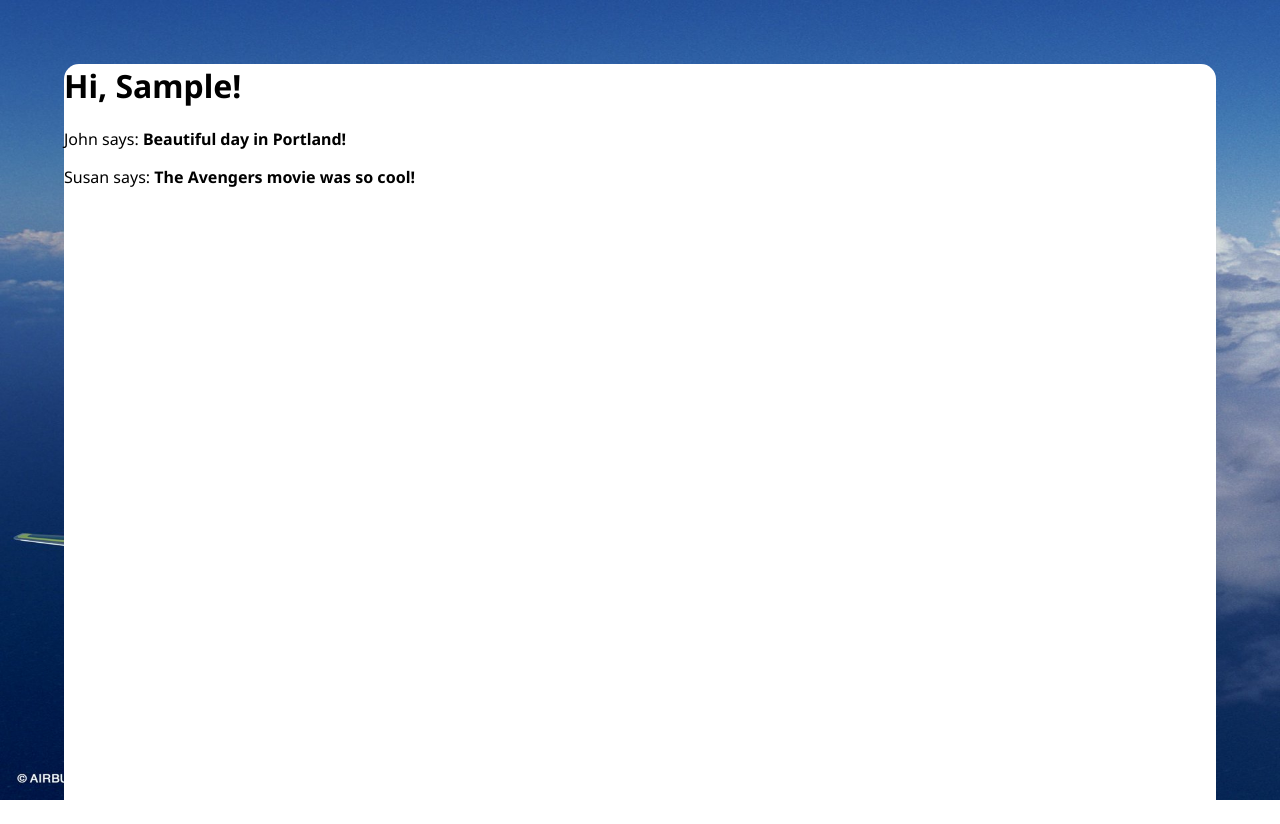
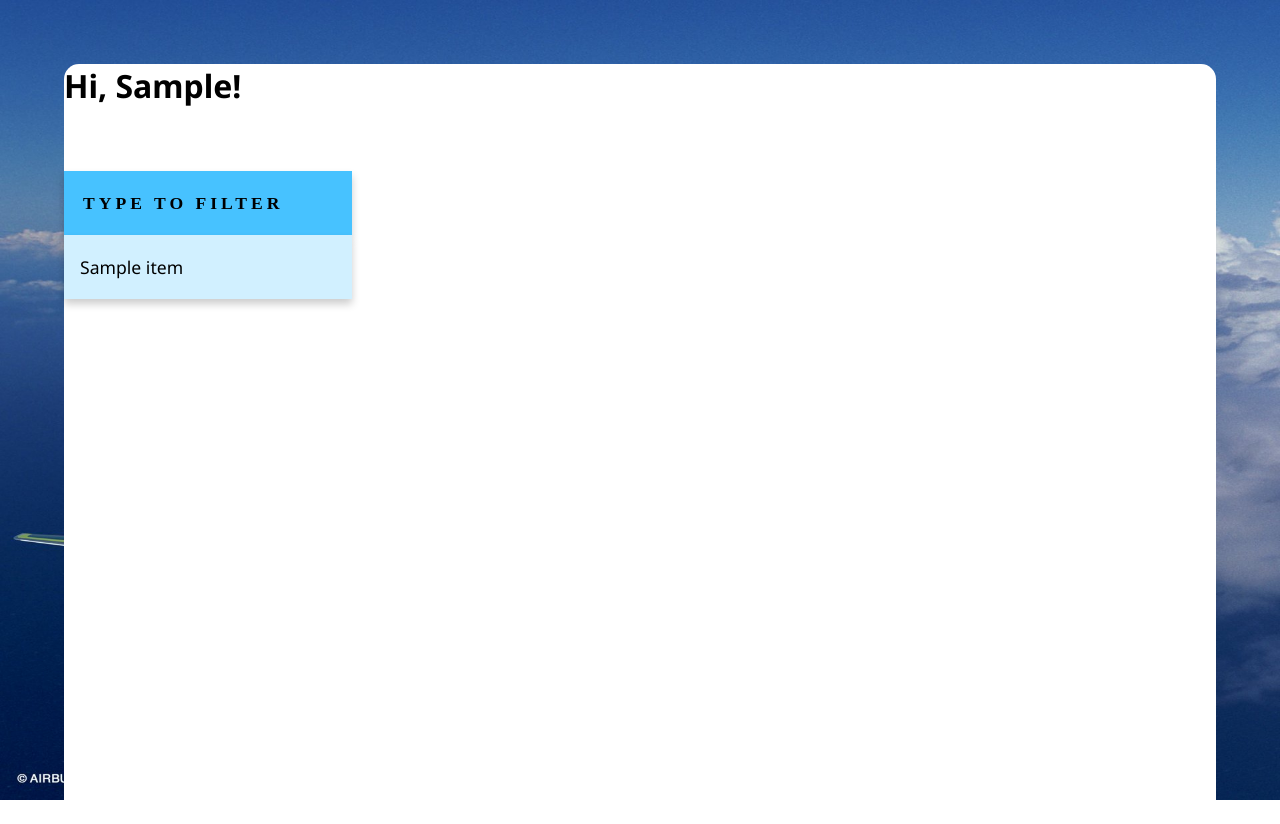
Before and after one commit to GuillerJ/Arcadia-Flight-Data, a Flask app: page / in a window 1280 px wide. Run offline with Flask 2, Linux system fonts and the light colour scheme; a user stored in the database is signed in; tables that the repository leaves empty hold one stand-in row (values such as "Sample post"); a database or web service that is not in the repository returns one stand-in record (values such as "Sample title"); data that the repository does not hold is empty; some web fonts are replaced.

Commit message:
Add example airports. Api Rest for web with new endpoint which return example airports. Home template with dropdown for choosing airports.

```diff
--- a/app/__init__.py
+++ b/app/__init__.py
@@ -37,7 +37,7 @@ if not app.debug:
         # También archivito de log
         if not os.path.exists('logs'):
             os.mkdir('logs')
-        file_handler = RotatingFileHandler('logs/perrinder.log', maxBytes=10240,
+        file_handler = RotatingFileHandler('logs/arcadia.log', maxBytes=10240,
                                         backupCount=10)
         file_handler.setFormatter(logging.Formatter(
             '%(asctime)s %(levelname)s: %(message)s [in %(pathname)s:%(lineno)d]'))
@@ -45,4 +45,4 @@ if not app.debug:
         app.logger.addHandler(file_handler)
 
         app.logger.setLevel(logging.INFO)
-        app.logger.info('Perrinder startup')
+        app.logger.info('Arcadia startup')
--- a/app/routes.py
+++ b/app/routes.py
@@ -3,10 +3,12 @@ from flask import render_template, flash, redirect, url_for
 from flask_login import current_user, login_user, logout_user, login_required
 from werkzeug.urls import url_parse
 from datetime import datetime
+import requests
 
 from app import app, db
 from app.modelos import Usuario
 from app.formularios import LoginForm, RegistrationForm, EditProfileForm
+api_url = 'http://localhost:5005/{}'
 
 
 
@@ -15,17 +17,8 @@ from app.formularios import LoginForm, RegistrationForm, EditProfileForm
 @login_required
 def index():
     user = {'username': 'Miguel'}
-    posts = [
-        {
-            'author': {'username': 'John'},
-            'body': 'Beautiful day in Portland!'
-        },
-        {
-            'author': {'username': 'Susan'},
-            'body': 'The Avengers movie was so cool!'
-        }
-    ]
-    return render_template("index.html", title='Home Page', user=current_user, posts=posts)
+    airports = requests.get(api_url.format('exAir')).json()
+    return render_template("index.html", title='Home Page', user=current_user, airports=airports)
 
 
 @app.route('/login', methods=['GET', 'POST'])
--- /dev/null
+++ b/app/static/css/drop-filter.css
@@ -0,0 +1,96 @@
+* {
+  margin: 0;
+  padding: 0;
+  box-sizing: border-box;
+}
+
+
+form {
+  position: relative;
+  width: 18rem;
+  margin-top: 8vh;
+}
+
+.chosen-value,
+.value-list {
+  position: absolute;
+  top: 0;
+  left: 0;
+  width: 100%;
+}
+
+.chosen-value {
+  font-family: 'Ek Mukta';
+  text-transform: uppercase;
+  font-weight: 600;
+  letter-spacing: 4px;
+  height: 4rem;
+  font-size: 1.1rem;
+  padding: 1rem;
+  background-color: #96DCFF;
+  border: 3px solid transparent;
+  transition: .3s ease-in-out;
+
+  &::-webkit-input-placeholder {
+    color: #333;
+  }
+
+  &:hover {
+    background-color: #0AADFF;
+    cursor: pointer;
+
+    &::-webkit-input-placeholder {
+      color: #333;
+    }
+  }
+
+  &:focus,
+  &.open {
+    box-shadow: 0px 5px 8px 0px rgba(0,0,0,0.2);
+    outline: 0;
+    background-color: #47C2FF;
+    color: #000;
+
+    &::-webkit-input-placeholder {
+      color: #000;
+    }
+  }
+}
+
+.value-list {
+  list-style: none;
+  margin-top: 4rem;
+  box-shadow: 0px 5px 8px 0px rgba(0,0,0,0.2);
+  overflow: hidden;
+  max-height: 0;
+  transition: .3s ease-in-out;
+
+  &.open {
+   max-height: 320px;
+   overflow: auto;
+  }
+
+  li {
+    position: relative;
+    height: 4rem;
+    background-color: #D1F0FF;
+    padding: 1rem;
+    font-size: 1.1rem;
+    display: flex;
+    align-items: center;
+    cursor: pointer;
+    transition: background-color .3s;
+    opacity: 1;
+
+    &:hover {
+      background-color: #96DCFF;
+    }
+
+    &.closed {
+      max-height: 0;
+      overflow: hidden;
+      padding: 0;
+      opacity: 0;
+    }
+  }
+}
--- /dev/null
+++ b/app/static/js/drop-filter.js
@@ -0,0 +1,63 @@
+const inputField = document.querySelector('.chosen-value');
+const dropdown = document.querySelector('.value-list');
+const dropdownArray = [... document.querySelectorAll('li')];
+console.log(typeof dropdownArray)
+dropdown.classList.add('open');
+inputField.focus(); // Demo purposes only
+let valueArray = [];
+dropdownArray.forEach(item => {
+  valueArray.push(item.textContent);
+});
+
+const closeDropdown = () => {
+  dropdown.classList.remove('open');
+}
+
+inputField.addEventListener('input', () => {
+  dropdown.classList.add('open');
+  let inputValue = inputField.value.toLowerCase();
+  let valueSubstring;
+  if (inputValue.length > 0) {
+    for (let j = 0; j < valueArray.length; j++) {
+      if (!(inputValue.substring(0, inputValue.length) === valueArray[j].substring(0, inputValue.length).toLowerCase())) {
+        dropdownArray[j].classList.add('closed');
+      } else {
+        dropdownArray[j].classList.remove('closed');
+      }
+    }
+  } else {
+    for (let i = 0; i < dropdownArray.length; i++) {
+      dropdownArray[i].classList.remove('closed');
+    }
+  }
+});
+
+dropdownArray.forEach(item => {
+  item.addEventListener('click', (evt) => {
+    inputField.value = item.textContent;
+    dropdownArray.forEach(dropdown => {
+      dropdown.classList.add('closed');
+    });
+  });
+})
+
+inputField.addEventListener('focus', () => {
+   inputField.placeholder = 'Type to filter';
+   dropdown.classList.add('open');
+   dropdownArray.forEach(dropdown => {
+     dropdown.classList.remove('closed');
+   });
+});
+
+inputField.addEventListener('blur', () => {
+   inputField.placeholder = 'Select airport';
+  dropdown.classList.remove('open');
+});
+
+document.addEventListener('click', (evt) => {
+  const isDropdown = dropdown.contains(evt.target);
+  const isInput = inputField.contains(evt.target);
+  if (!isDropdown && !isInput) {
+    dropdown.classList.remove('open');
+  }
+});
--- a/app/templates/base.html
+++ b/app/templates/base.html
@@ -7,10 +7,10 @@
 
         <link rel="stylesheet" type="text/css" href="{{ url_for('static', filename='/css/Registro.css') }}">
 
-        {% if titulo %}
-        <title>{{ titulo }} - Perrinder</title>
+        {% if title %}
+        <title>{{ title }} - OpenSky Analisis</title>
         {% else %}
-        <title>Perrinder - </title>
+        <title>OpenSky Analisis - </title>
         {% endif %}
         <link rel="shortcut icon" href="{{ url_for('static', filename='favicon.ico') }}">
     </head>
--- a/app/templates/index.html
+++ b/app/templates/index.html
@@ -1,9 +1,16 @@
 {% extends "base.html" %}
-{% set titulo = 'Inicio' %}
 
 {% block content %}
     <h1>Hi, {{ current_user.usuario }}!</h1>
-    {% for post in posts %}
-    <div><p>{{ post.author.username }} says: <b>{{ post.body }}</b></p></div>
-    {% endfor %}
+    <form>
+      <input class="chosen-value" type="text" value="" placeholder="Type to filter">
+        <ul class="value-list">
+          {% for nombre in airports %}
+            <li id="{{ airports.get(nombre) }}">{{ nombre }}</li>
+          {% endfor %}
+        </ul>
+      </form>
+
+      <link rel="stylesheet" type="text/css" href="{{ url_for('static', filename='/css/drop-filter.css') }}"/>
+      <script type="text/javascript" src="{{ url_for('static', filename='/js/drop-filter.js') }}"></script>
 {% endblock %}
--- a/app/templates/login.html
+++ b/app/templates/login.html
@@ -1,5 +1,5 @@
 {% extends "base.html" %}
-{% set titulo = 'Iniciar Sesión' %}
+
 
 {% block content %}
     <form action="" method="post" novalidate>
```
Also changed, not shown: airports_example.py (added, +52 -0 lines), open_sky_apir.py (added, +26 -0 lines), arcadia_web.py (renamed from arcadia.py), 1 other file.
